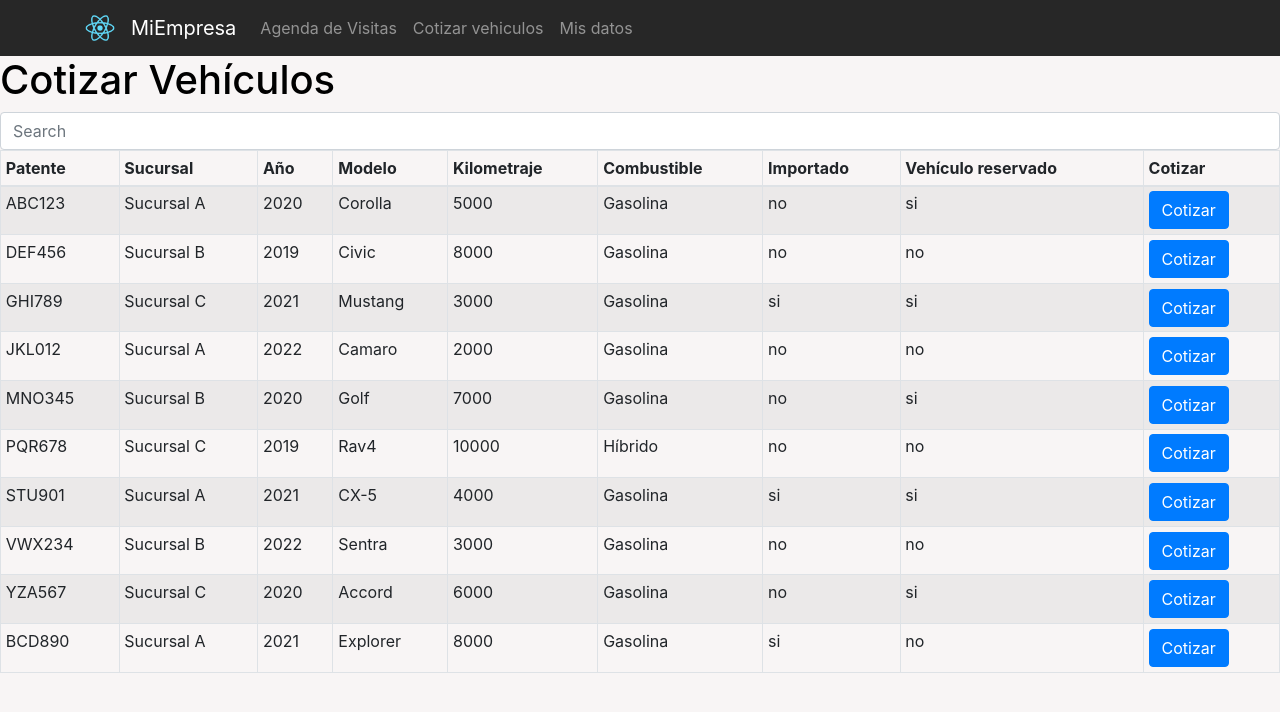
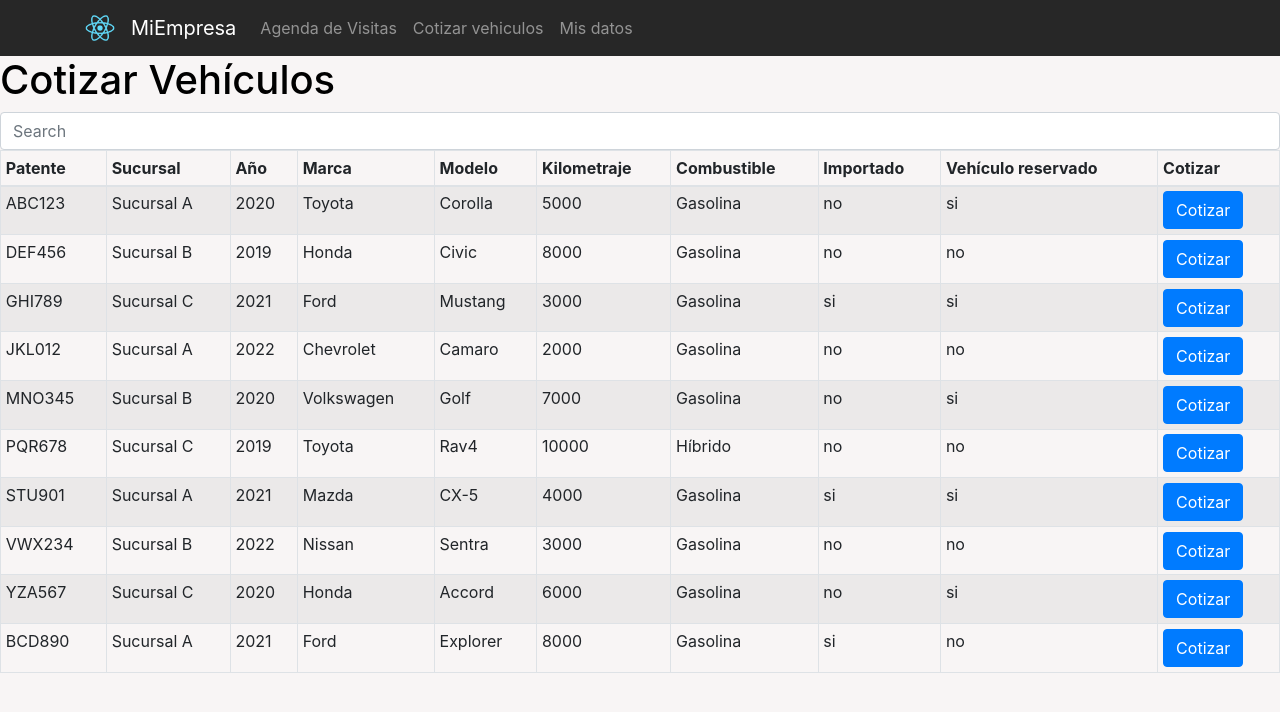
Before and after one commit to ggisel/pp1-front-gc, a React (Create React App) app: page /cotizar in a window 1280 px wide. Shown: the top 712 px of the page. Built offline with nearby package versions, Linux system fonts and the light colour scheme; the HTML template or start-up script is replaced by a standard one.

Commit message:
arreglo marca en tabla

```diff
--- a/src/components/Cotizar.js
+++ b/src/components/Cotizar.js
@@ -218,6 +218,7 @@
                                 <th>Patente</th>
                                 <th>Sucursal</th>
                                 <th>Año</th>
+                                <th>Marca</th>
                                 <th>Modelo</th>
                                 <th>Kilometraje</th>
                                 <th>Combustible</th>
@@ -238,6 +239,7 @@
                                     <td>{user.patente}</td>
                                     <td>{user.sucursal}</td>
                                     <td>{user.anio}</td>
+                                    <td>{user.marca}</td>
                                     <td>{user.modelo}</td>
                                     <td>{user.kilometraje}</td>
                                     <td>{user.combustible}</td>
```
